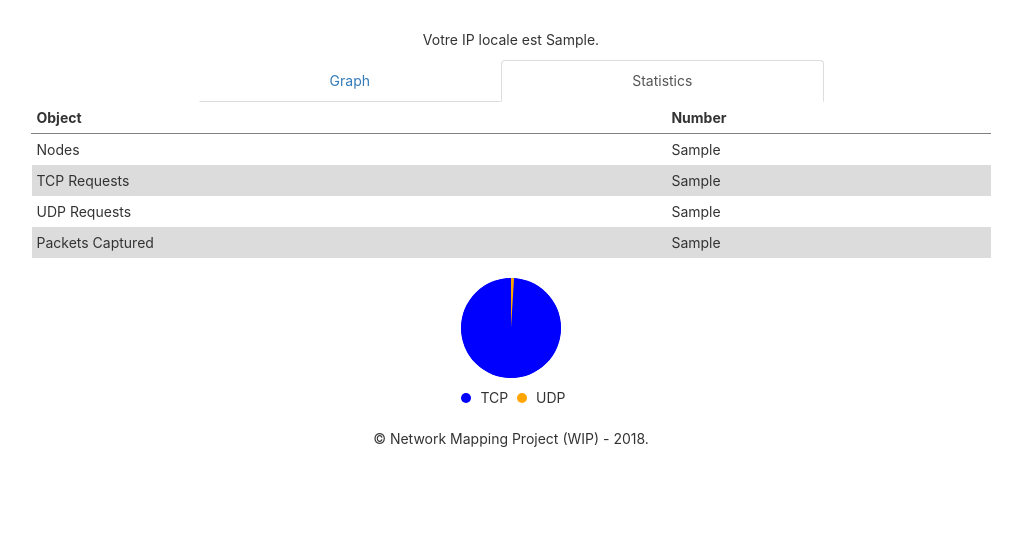
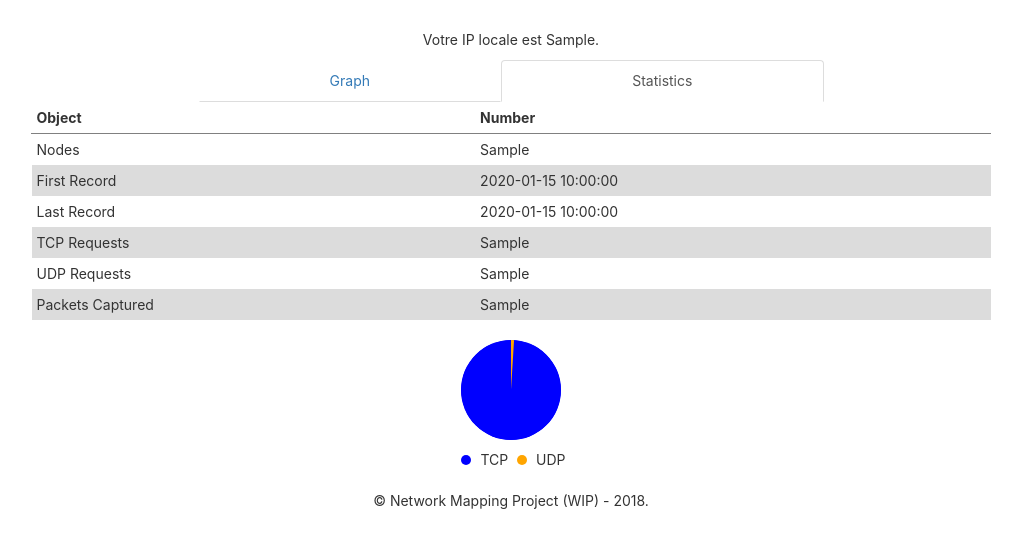
Before and after one commit to 57696c6c69616d/NetworkMappingProject, a PHP site: template views/graph.html.twig in a window 1280 px wide, after a click on "Statistics". Shown: the part 51-599 px from the top of the page, without its empty margins (129-1151 px from the left). Run offline with PHP 8.4, Linux system fonts and the light colour scheme; the template is opened without the code that fills it: most values are stand-ins (such as "Sample title", 1, 10 or a date in 2020); some libraries are stand-ins or nearby versions.

Commit message:
Some new stuff

```diff
--- a/app/routes.php
+++ b/app/routes.php
@@ -21,6 +21,10 @@ $app->get('/graph', function () use ($app) {
 	$nbUDPPackets = $app['dao.packet']->NumberOfUDPPackets()['COUNT(prtcl_tl)'];
 
 	$percentage = ((int)$nbUDPPackets / (int)$nbPackets)*100;
+
+	$first_date = $app['dao.packet']->FirstDate()['date'];
+
+	$last_date = $app['dao.packet']->LastDate()['date'];
 
 	$file = fopen('..\cap\cap.json', 'w+');
 	$json = '{"nodes": ';
@@ -46,5 +50,5 @@ $app->get('/graph', function () use ($app) {
 		echo "Cannot write to text file. <br />";
 	}
 
-    return $app['twig']->render('graph.html.twig', array('localIP' => $localIP, 'nbIP' => $nbIP, 'nbPackets' => $nbPackets, 'nbTCPPackets' => $nbTCPPackets, 'nbUDPPackets' => $nbUDPPackets, 'percentage' => $percentage));
+    return $app['twig']->render('graph.html.twig', array('localIP' => $localIP, 'nbIP' => $nbIP, 'nbPackets' => $nbPackets, 'nbTCPPackets' => $nbTCPPackets, 'nbUDPPackets' => $nbUDPPackets, 'percentage' => $percentage, 'first_date' => $first_date, 'last_date' => $last_date));
 })->bind('graph');
--- a/db/structure.sql
+++ b/db/structure.sql
@@ -12,7 +12,8 @@ create table t_packets (
     target varchar(15) not null,
     mac_dst varchar(17) not null,
     port_dst varchar(5),
-    value Integer(11) DEFAULT 1 not null
+    value Integer(11) DEFAULT 1 not null,
+    date Date() DEFAULT CURRENT_TIMESTAMP not null
 ) engine=innodb character set utf8 collate utf8_unicode_ci;
 
 create table t_address (
--- a/views/graph.html.twig
+++ b/views/graph.html.twig
@@ -37,6 +37,14 @@
 	                <tr class="type0">
 	                	<td>Nodes</td>
 	                	<td>{{nbIP}}</td>
+	                </tr>
+	                <tr class="type1">
+	                	<td>First Record</td>
+	                	<td>{{first_date}}</td>
+	                </tr>
+	                <tr class="type0">
+	                	<td>Last Record</td>
+	                	<td>{{last_date}}</td>
 	                </tr>
 	                <tr class="type1">
 	                	<td>TCP Requests</td>
```
Also changed, not shown: src/DAO/PacketDAO.php (+14 -0 lines).
